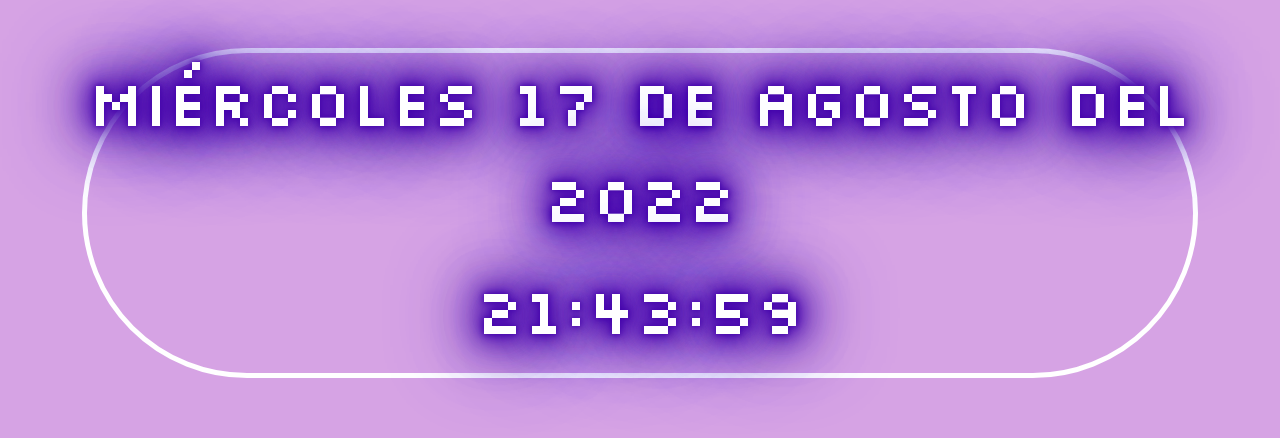
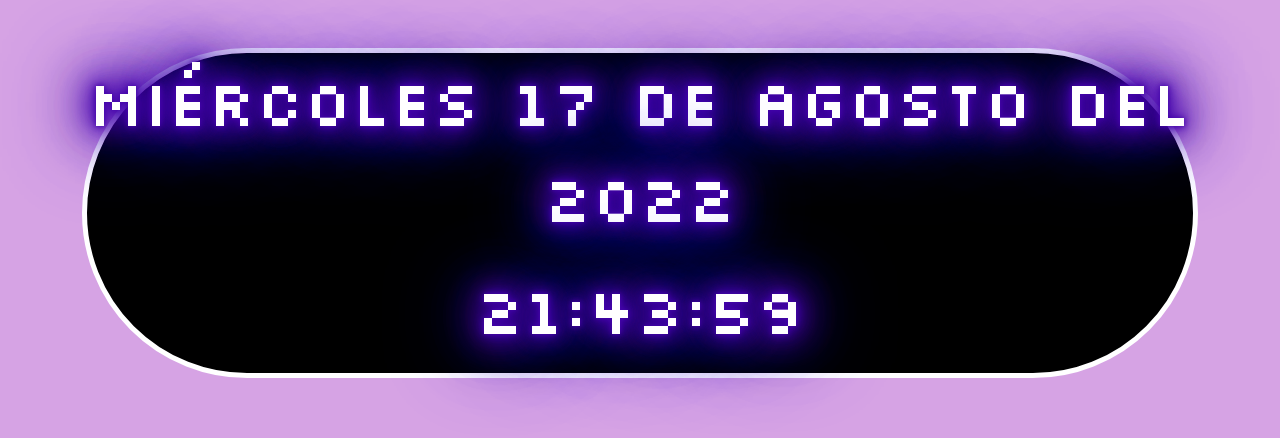
Before and after one commit to KmiFM/TP5-JS, a plain HTML site: page punto 4/index4.html in a window 1280 px wide. Drawn offline with nearby package versions, Linux system fonts and the light colour scheme.

Commit message:
cambios de nuevo en el css del punto4

```diff
--- a/punto 4/css/style4.css
+++ b/punto 4/css/style4.css
@@ -18,3 +18,6 @@ body{
     font-size: 4em;
     color: white;
 }
+#pantalla{
+    background-color: black;
+}
--- a/punto 4/index4.html
+++ b/punto 4/index4.html
@@ -25,7 +25,7 @@
   </head>
   <body>
     <main class="container text-center my-5">
-    <section class="border border-5 border-white rounded-pill">
+    <section class="border border-5 border-white rounded-pill" id="pantalla">
       <section class="titulo fondoRosa">
         <p id="fecha"></p>
         <p id="hora"></p>
--- /dev/null
+++ b/punto 5/js/punto5.js
@@ -0,0 +1 @@
+// 5- Realizar una web con un cronómetro, que tenga las opciones de iniciar, reset (volver el cronómetro a 0) y pausar.
```
Also changed, not shown: punto 5/index5.html (added, +17 -0 lines), punto 5/css/style5.css (added).
